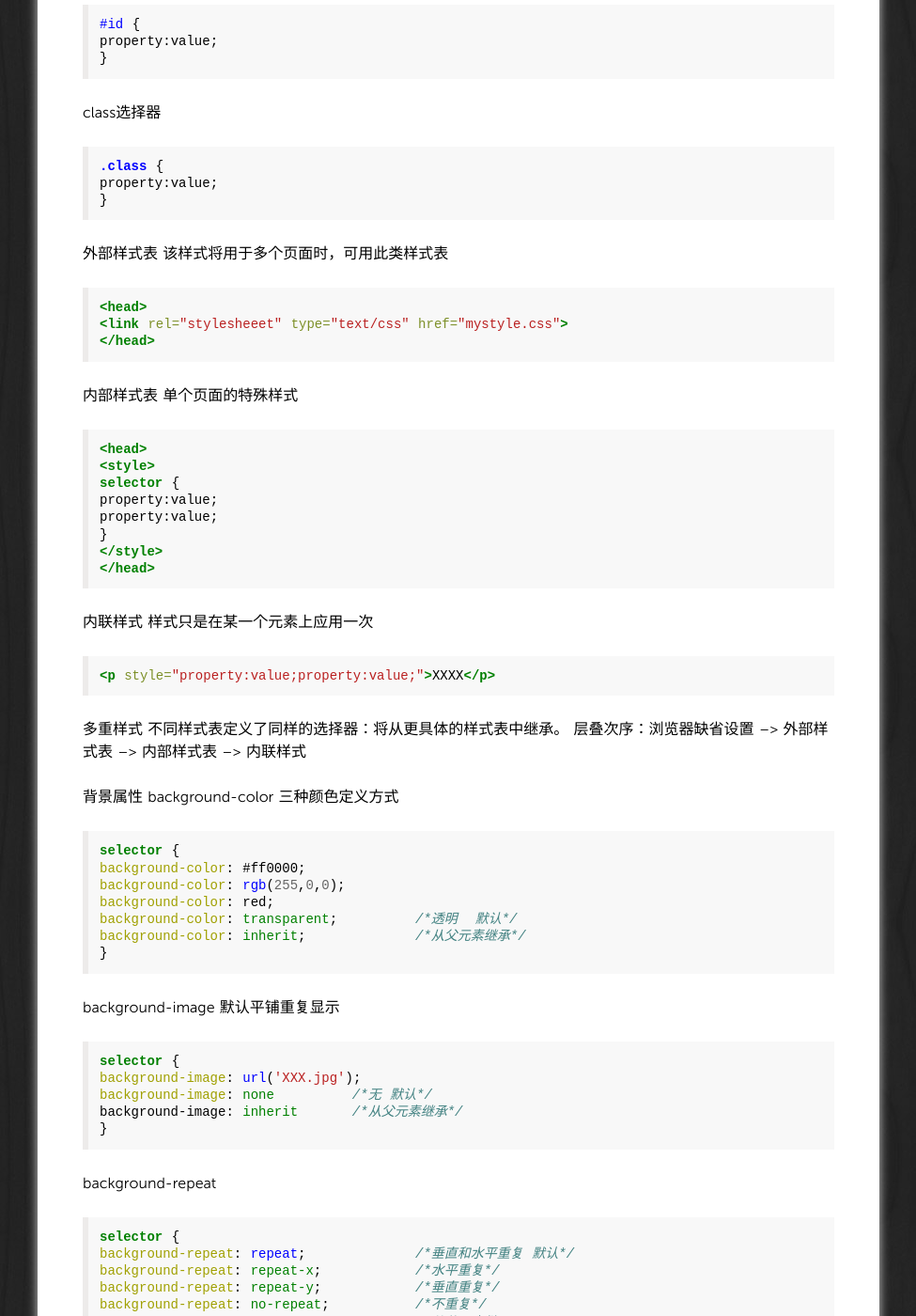
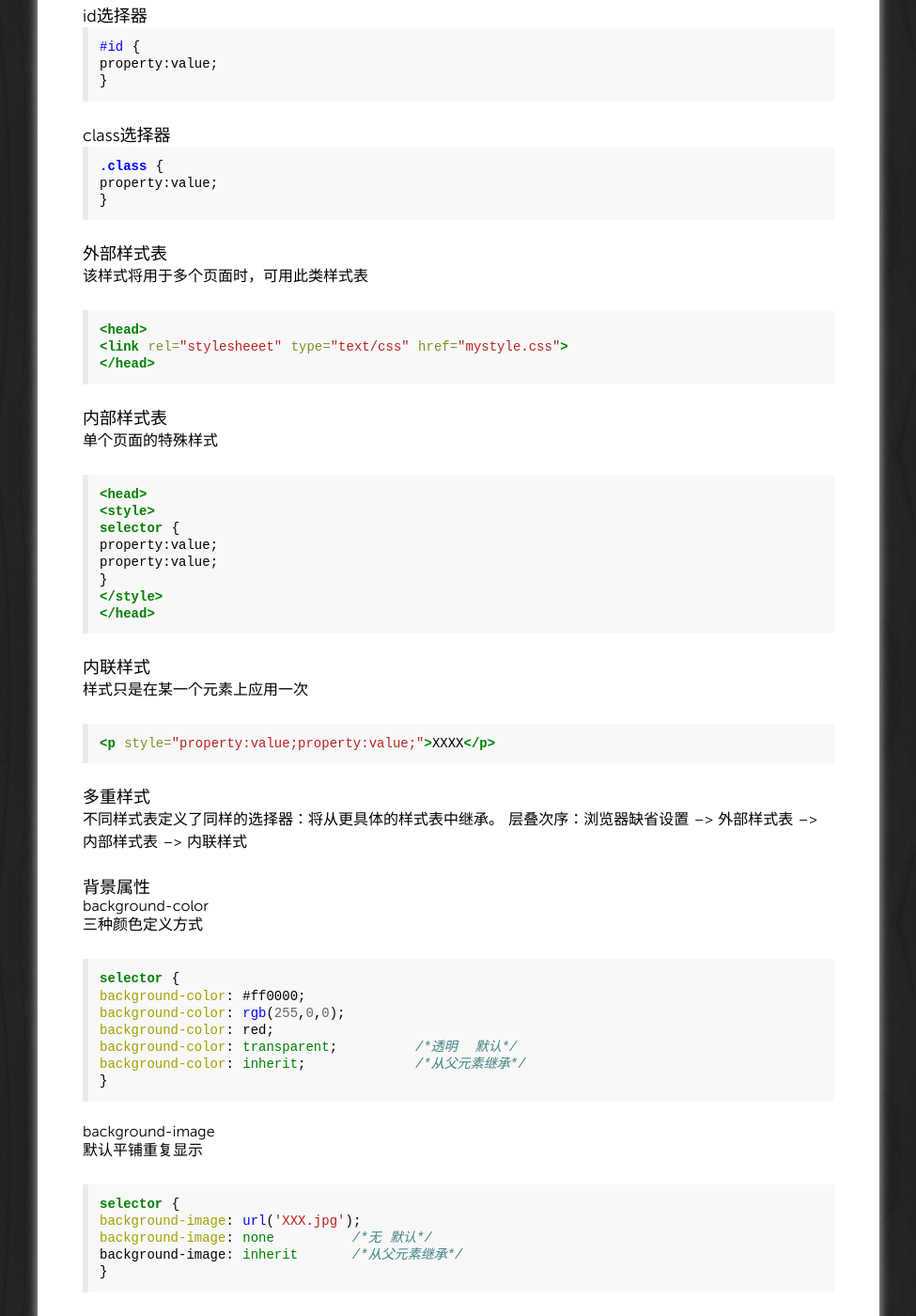
Before and after one commit to xuzhen1994/xuzhen1994.github.io, a Jekyll site: the page built from _posts/2017-03-30-CSS.md, in a window 1280 px wide and 1400 px high, scrolled down 436 px. Shown: the whole window at 94% size, without its empty margins (152-1127 px from the left). Built offline with Jekyll 4.4.1, drawn with Linux system fonts in a browser that asks for light colours; Markdown is read by kramdown in place of the engine named in the settings; some of the changed text lies outside the part shown.

Commit message:
format fix

````diff
--- a/_posts/2017-03-30-CSS.md
+++ b/_posts/2017-03-30-CSS.md
@@ -4,6 +4,7 @@ layout: default
 ---
 
 CSS规则：选择器(Selector) + 声明(Declaration)
+
 Declaration: property + value
 ```css
 /*注释*/
@@ -13,27 +14,28 @@ property:value;
 }
 ```
 
-id选择器
+### id选择器 ###
 ```css
 #id {
 property:value;
 }
 ```
-class选择器
+### class选择器 ###
 ```css
 .class {
 property:value;
 }
 ```
 
-外部样式表
+### 外部样式表 ###
+
 该样式将用于多个页面时，可用此类样式表
 ```html
 <head>
 <link rel="stylesheeet" type="text/css" href="mystyle.css">
 </head>
 ```
-内部样式表
+### 内部样式表 ###
 单个页面的特殊样式
 ```html
 <head>
@@ -45,17 +47,17 @@ property:value;
 </style>
 </head>
 ```
-内联样式
+### 内联样式 ###
 样式只是在某一个元素上应用一次
 ```html
 <p style="property:value;property:value;">XXXX</p>
 ```
-多重样式
+### 多重样式 ###
 不同样式表定义了同样的选择器：将从更具体的样式表中继承。
 层叠次序：浏览器缺省设置 --> 外部样式表 --> 内部样式表 --> 内联样式
 
-背景属性
-background-color
+### 背景属性 ###
+#### background-color ####
 三种颜色定义方式
 ```css
 selector {
@@ -66,7 +68,7 @@ background-color: transparent;		/*透明  默认*/
 background-color: inherit;		/*从父元素继承*/
 }
 ```
-background-image
+#### background-image ####
 默认平铺重复显示
 ```css
 selector {
@@ -75,7 +77,7 @@ background-image: none		/*无 默认*/
 background-image: inherit	/*从父元素继承*/
 }
 ```
-background-repeat
+#### background-repeat ####
 ```css
 selector {
 background-repeat: repeat;		/*垂直和水平重复 默认*/
@@ -85,7 +87,7 @@ background-repeat: no-repeat;		/*不重复*/
 background-repeat: inherit;		/*从父元素继承*/
 }
 ```
-background-attachment
+#### background-attachment ####
 设置背景是否固定
 ```css
 selector {
@@ -94,7 +96,7 @@ background-attachment: fixed;		/*固定*/
 background-attachment: inherit;		/*从父元素继承*/
 }
 ```
-background-position
+#### background-position ####
 
 ```css
 selector {
````
